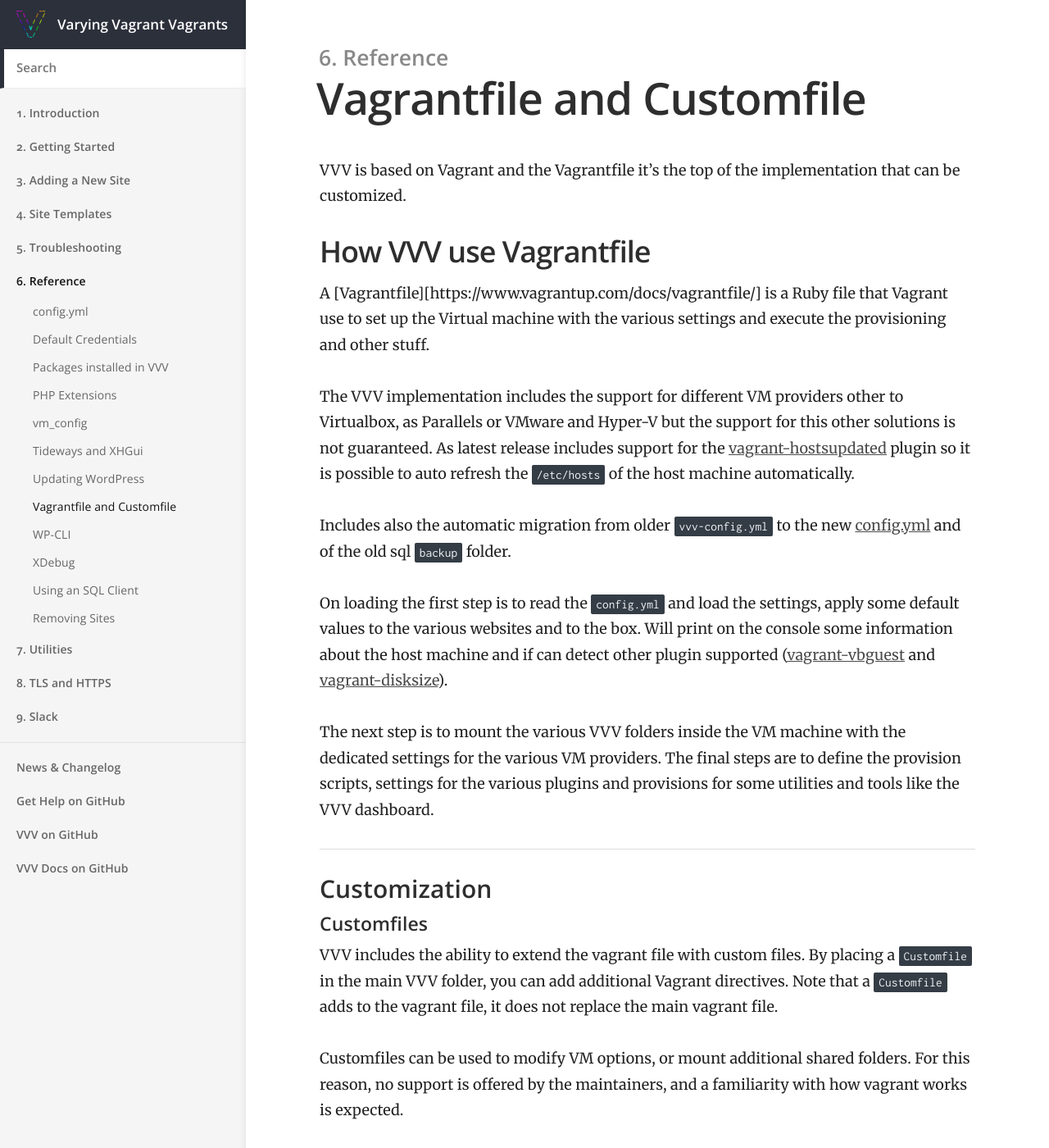
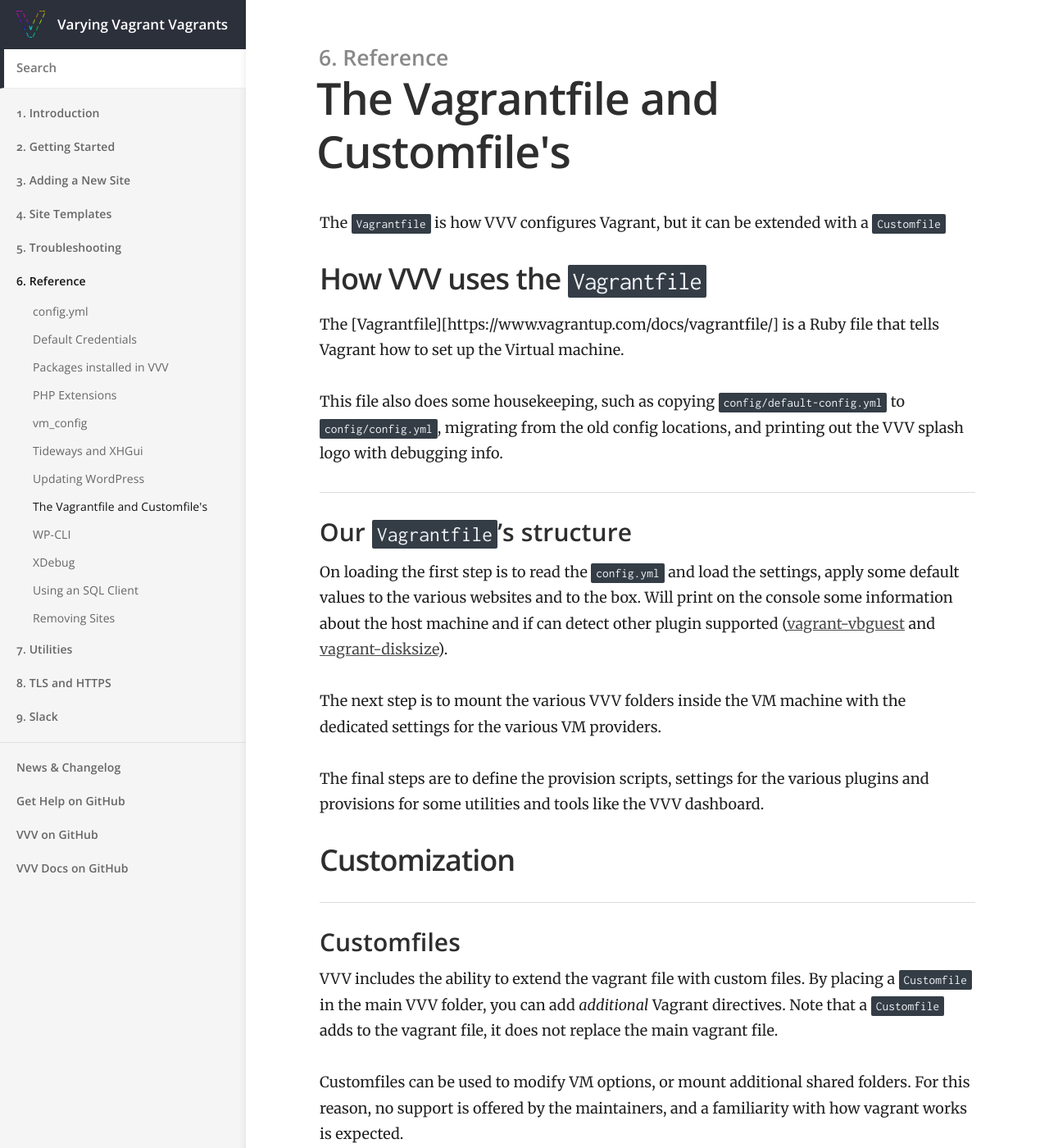
Before and after one commit to Varying-Vagrant-Vagrants/varyingvagrantvagrants.org, a Jekyll site: the page built from docs/en-US/references/vagrantfile.md, in a window 1280 px wide and 1400 px high. Shown: the whole window at 82% size. Built offline with Jekyll 4.4.1, drawn with Linux system fonts in a browser that asks for light colours; some of the changed text lies outside the part shown.

Commit message:
Update vagrantfile.md
We should probably deprecate provision-custom.sh and provision-post.sh

```diff
--- a/docs/en-US/references/vagrantfile.md
+++ b/docs/en-US/references/vagrantfile.md
@@ -1,31 +1,31 @@
 ---
 category: 6. Reference
 order: 2
-title: Vagrantfile and Customfile
+title: The Vagrantfile and Customfile's
 permalink: /docs/en-US/references/vagrantfile/
 ---
 
-VVV is based on Vagrant and the Vagrantfile it's the top of the implementation that can be customized.
+The `Vagrantfile` is how VVV configures Vagrant, but it can be extended with a `Customfile`
 
-## How VVV use Vagrantfile
+## How VVV uses the `Vagrantfile`
 
-A [Vagrantfile][https://www.vagrantup.com/docs/vagrantfile/] is a Ruby file that Vagrant use to set up the Virtual machine with the various settings and execute the provisioning and other stuff.
+The [Vagrantfile][https://www.vagrantup.com/docs/vagrantfile/] is a Ruby file that tells Vagrant how to set up the Virtual machine.
 
-The VVV implementation includes the support for different VM providers other to Virtualbox, as Parallels or VMware and Hyper-V but the support for this other solutions is not guaranteed.
-As latest release includes support for the [vagrant-hostsupdated](https://github.com/cogitatio/vagrant-hostsupdater) plugin so it is possible to auto refresh the `/etc/hosts` of the host machine automatically.
+This file also does some housekeeping, such as copying `config/default-config.yml` to `config/config.yml`, migrating from the old config locations, and printing out the VVV splash logo with debugging info.
 
-Includes also the automatic migration from older `vvv-config.yml` to the new [config.yml](https://varyingvagrantvagrants.org/docs/en-US/config/) and of the old sql `backup` folder.
+### Our `Vagrantfile`'s structure
 
 On loading the first step is to read the `config.yml` and load the settings, apply some default values to the various websites and to the box. Will print on the console some information about the host machine and if can detect other plugin supported ([vagrant-vbguest](https://github.com/dotless-de/vagrant-vbguest) and [vagrant-disksize](https://github.com/sprotheroe/vagrant-disksize)).
 
 The next step is to mount the various VVV folders inside the VM machine with the dedicated settings for the various VM providers.
+
 The final steps are to define the provision scripts, settings for the various plugins and provisions for some utilities and tools like the VVV dashboard.
 
-### Customization
+## Customization
 
-#### Customfiles
+### Customfiles
 
-VVV includes the ability to extend the vagrant file with custom files. By placing a `Customfile` in the main VVV folder, you can add additional Vagrant directives. Note that a `Customfile` adds to the vagrant file, it does not replace the main vagrant file.
+VVV includes the ability to extend the vagrant file with custom files. By placing a `Customfile` in the main VVV folder, you can add *additional* Vagrant directives. Note that a `Customfile` adds to the vagrant file, it does not replace the main vagrant file.
 
 Customfiles can be used to modify VM options, or mount additional shared folders. For this reason, no support is offered by the maintainers, and a familiarity with how vagrant works is expected.
 
@@ -33,14 +33,18 @@ Community resources:
 
 * [2 new commands for VVV](https://gist.github.com/Mte90/9810f7c2775f1fd79ee049b3d259dff0) - `vagrant command wordpress-develop "grunt watch"` or `vagrant script xdebug_off"`
 
+#### provision-post.sh
+
+If a `provision/provision-post.sh` is found, this file will be ran at the end of the main provisioner. This provides an opportunity to add additional packages.
+
+Note that we recommend using custom utilities instead to install extra packages.
+
 #### provision-custom.sh
 
-It is possible to run a custom file [provision.sh](https://github.com/Varying-Vagrant-Vagrants/VVV/blob/develop/provision/provision.sh) that will be executed as replacement, just put a file `provision-custom.sh` inside the provision folder.
+If a `provision-custom.sh` file is placed in the `provision` folder, VVV will run that file instead of [`provision.sh`](https://github.com/Varying-Vagrant-Vagrants/VVV/blob/develop/provision/provision.sh) as the main provisioner.
 
-#### provision-post.sh
-
-It is executed if available at the end of the provision, can be used to install additional packages without having to replace the entire default provisioning script.
+We recommend against doing this though, and keep it for legacy reasons.
 
 ### Troubleshooting
 
-Providers other than virtualbox e.g. Parallels, aren't tested as thoroughly, mainly from a lack of available testers for those providers. As a result over time things might break without the maintainers being aware. The most common issue is the folder permissions specified in the vagrant file, either being incorrect or requiring additional parameters.
+Providers other than Virtualbox e.g. Parallels, aren't tested as thoroughly, mainly from a lack of available testers for those providers. As a result over time things might break without the maintainers being aware. The most common issue is the folder permissions specified in the vagrant file, either being incorrect or requiring additional parameters. If you find yourself in this situation, please open a new issue on GitHub or ask in Slack.
```
